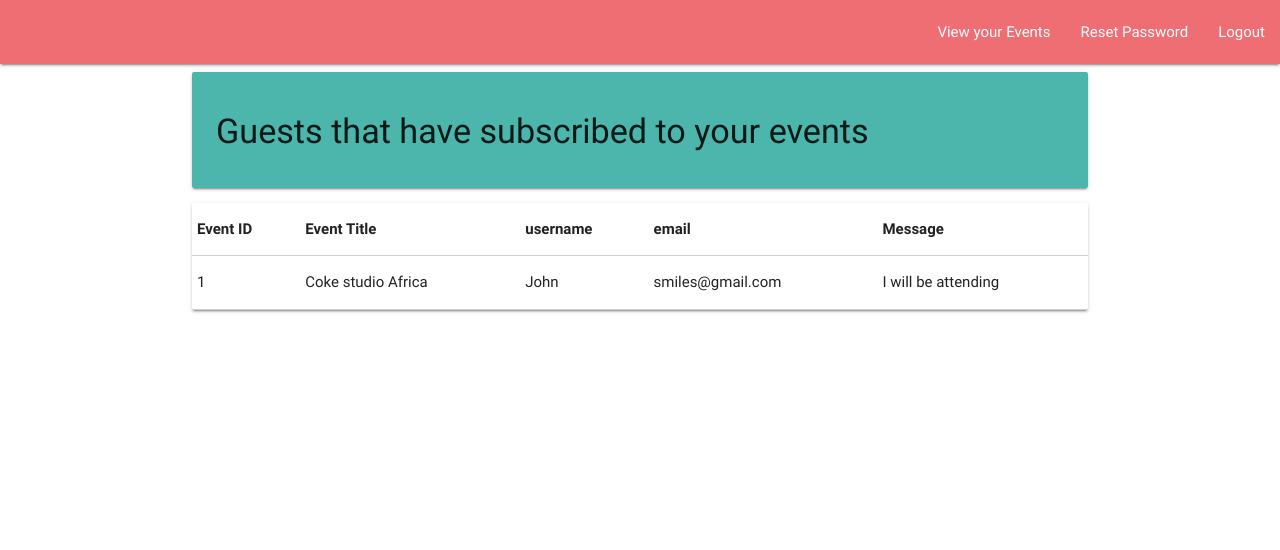
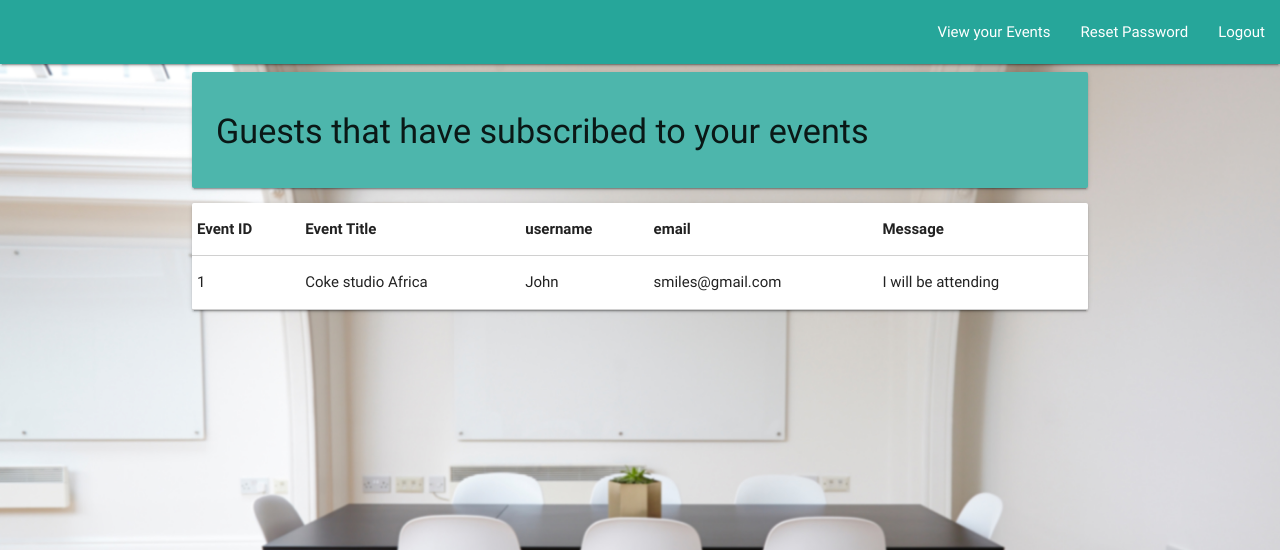
Before and after one commit to Mwiberi/bright-events, a Flask app: page /brightEvents/api/v1/events/guests in a window 1280 px wide. Shown: the top 550 px of the page. Run offline with Flask 2, Linux system fonts and the light colour scheme; some libraries are stand-ins or nearby versions.

Commit message:
add styling to the page

```diff
--- a/app/templates/guests.html
+++ b/app/templates/guests.html
@@ -10,6 +10,22 @@
 
       <!--Let browser know website is optimized for mobile-->
       <meta name="viewport" content="width=device-width, initial-scale=1.0"/>
+      <style>
+      .nav-wrapper {
+        background-color: rgb(38,166,154) !important;
+        }
+      h3 {
+        font-family: Lucida Calligraphy;
+        }
+        body {
+    background-image: url("static/home6.jpg");
+    background-size:cover;
+    background-repeat: no-repeat;
+    background-position: right top;
+    background-attachment: fixed;
+    background-color:#000000 black;
+      }
+      </style>
     </head>
     <nav>
     <div class="nav-wrapper">
```
